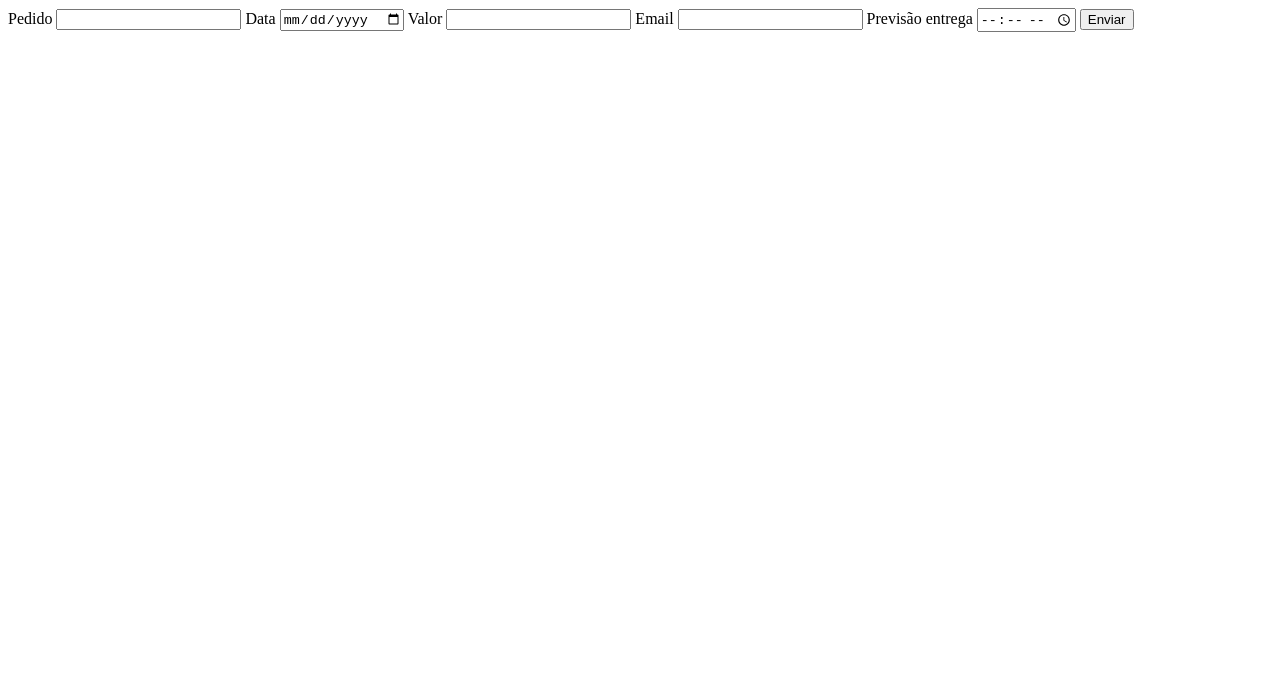
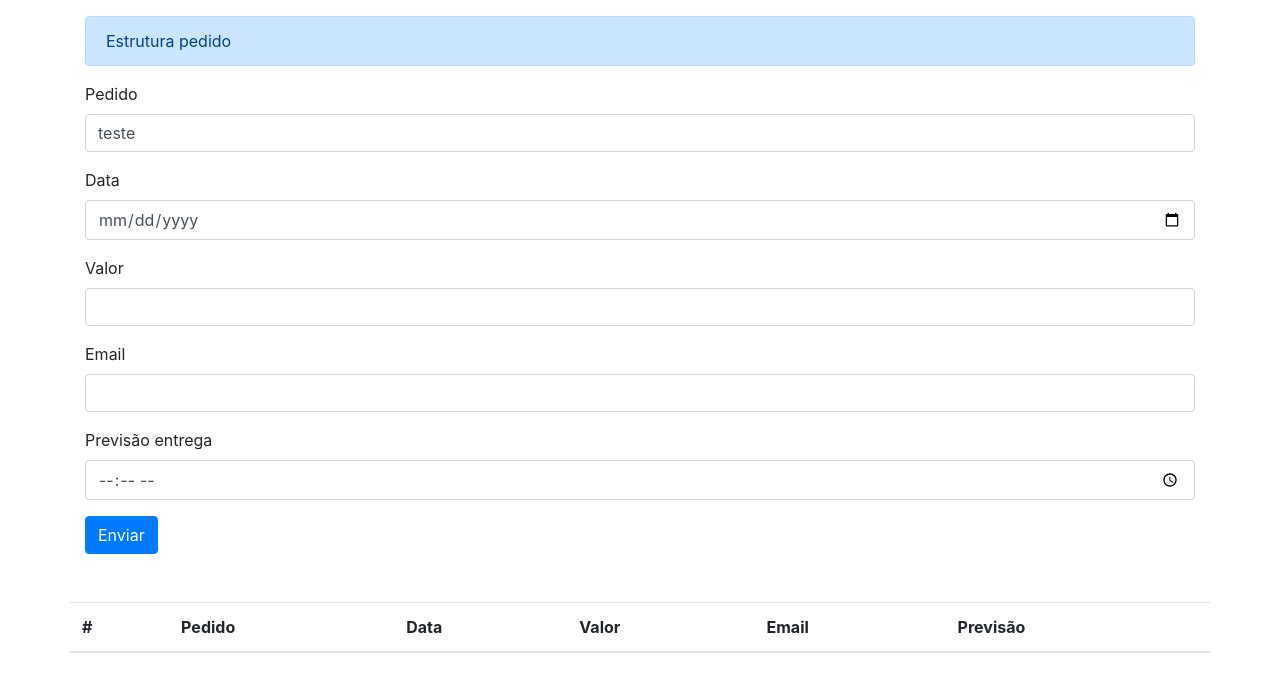
Before and after one commit to Altovisk09/DesafiosADA-Front-Dinamico, a plain HTML site: page Aula2 (Formulário Pedido)/src/index.html in a window 1280 px wide. Drawn offline with nearby package versions, Linux system fonts and the light colour scheme.

Commit message:
validacao delivery ok

```diff
--- a/Aula2 (Formulário Pedido)/public/js/formValidation.js
+++ b/Aula2 (Formulário Pedido)/public/js/formValidation.js
@@ -28,7 +28,15 @@ window.addEventListener('DOMContentLoaded', function(){
     }
 
     function validaDelivery(value = ''){
-
+        const tempoMin = 30;
+        const [hourValue, minuteValue] = value.split(':');
+        const today = new Date();
+        today.setMinutes(today.getMinutes() + tempoMin);
+        const valueOrder = new Date();
+        valueOrder.setHours(hourValue);
+        valueOrder.setMinutes(minuteValue);
+        console.log(valueOrder, today)
+        return valueOrder >= today
     }
 
     function validaAmount(value = 0){
@@ -38,7 +46,7 @@ window.addEventListener('DOMContentLoaded', function(){
     }
 
     function validaEmail(value = ''){
-        return /^[\w.+\-]+@gmail\.com$/.test(value);
+        return /^[a-zA-Z0-9._%+-]+@gmail\.com$/.test(value);
     }
 
     const validaInputs = (input, value) => {
@@ -46,11 +54,9 @@ window.addEventListener('DOMContentLoaded', function(){
             throw new FormError("Pedido inválido", input, value);
         }
 
-
       if (input === "date" && ! validaDate(new Date(value))){
         throw new FormError("Data inválida", input, value);
       }
-
 
     if (input === "amount" && !validaAmount(value)){
        throw new FormError("Valor inválido", input, value);
@@ -59,14 +65,13 @@ window.addEventListener('DOMContentLoaded', function(){
        if (input === "email" && !validaEmail(value))
          throw new FormError("Email inválido", input, value);
 
-    //   if (input === "delivery" && !validaDelivery(value))
-    //     throw new FormError("Previsão inválida", input, value);
+       if (input === "delivery" && !validaDelivery(value))
+         throw new FormError("Previsão inválida", input, value);
     };
-
 
     form.addEventListener('submit', (event)=>{
         event.preventDefault();
-        const inputs = ['order', 'date', 'amount', 'email', 'delivery-prediction']
+        const inputs = ['order', 'date', 'amount', 'email', 'delivery']
         try{
             inputs.forEach((input) => {
                 const inputValue = form[input].value;
--- a/Aula2 (Formulário Pedido)/src/index.html
+++ b/Aula2 (Formulário Pedido)/src/index.html
@@ -1,4 +1,78 @@
 <!DOCTYPE html>
+<html lang="en">
+  <head>
+    <meta charset="UTF-8" />
+    <meta name="viewport" content="width=device-width, initial-scale=1.0" />
+    <title>Formulário</title>
+    <link
+      rel="stylesheet"
+      href="https://cdn.jsdelivr.net/npm/bootstrap@4.0.0/dist/css/bootstrap.min.css"
+      integrity="sha384-Gn5384xqQ1aoWXA+058RXPxPg6fy4IWvTNh0E263XmFcJlSAwiGgFAW/dAiS6JXm"
+      crossorigin="anonymous"
+    />
+  </head>
+  <body>
+    <main>
+        <div class="container">
+            <div class="alert alert-primary mt-3" role="alert" id="mensagem">
+              Estrutura pedido
+            </div>
+            <form>
+              <div class="form-group">
+                <label for="order">Pedido</label>
+                <input
+                  class="form-control"
+                  type="text"
+                  name="order"
+                  id="order"
+                  value="teste"
+                />
+              </div>
+              <div class="form-group">
+                <label for="date">Data</label>
+                <input class="form-control" id="date" type="date" name="date" />
+              </div>
+              <div class="form-group">
+                <label for="amount">Valor</label>
+                <input class="form-control" type="number" name="amount" id="amount" />
+              </div>
+              <div class="form-group">
+                <label for="email">Email</label>
+                <input class="form-control" type="email" name="email" id="email" />
+              </div>
+              <div class="form-group">
+                <label for="delivery">Previsão entrega</label>
+                <input
+                  class="form-control"
+                  type="time"
+                  name="delivery-prediction"
+                  id="delivery"
+                />
+              </div>
+
+              <button type="submit" class="btn btn-primary">Enviar</button>
+            </form>
+
+            <div class="row mt-5">
+              <table class="table table-striped">
+                <thead>
+                  <tr>
+                    <th scope="col">#</th>
+                    <th scope="col">Pedido</th>
+                    <th scope="col">Data</th>
+                    <th scope="col">Valor</th>
+                    <th scope="col">Email</th>
+                    <th scope="col">Previsão</th>
+                  </tr>
+                </thead>
+                <tbody></tbody>
+              </table>
+            </div>
+          </div>
+    </main>
+    <script src="../public/js/formValidation.js"></script>
+    </body>
+<!-- <!DOCTYPE html>
 <html lang="pt-BR">
 
 <head>
@@ -29,4 +103,4 @@
     <script src="../public/js/formValidation.js"></script>
 </body>
 
-</html>
+</html> -->
```
